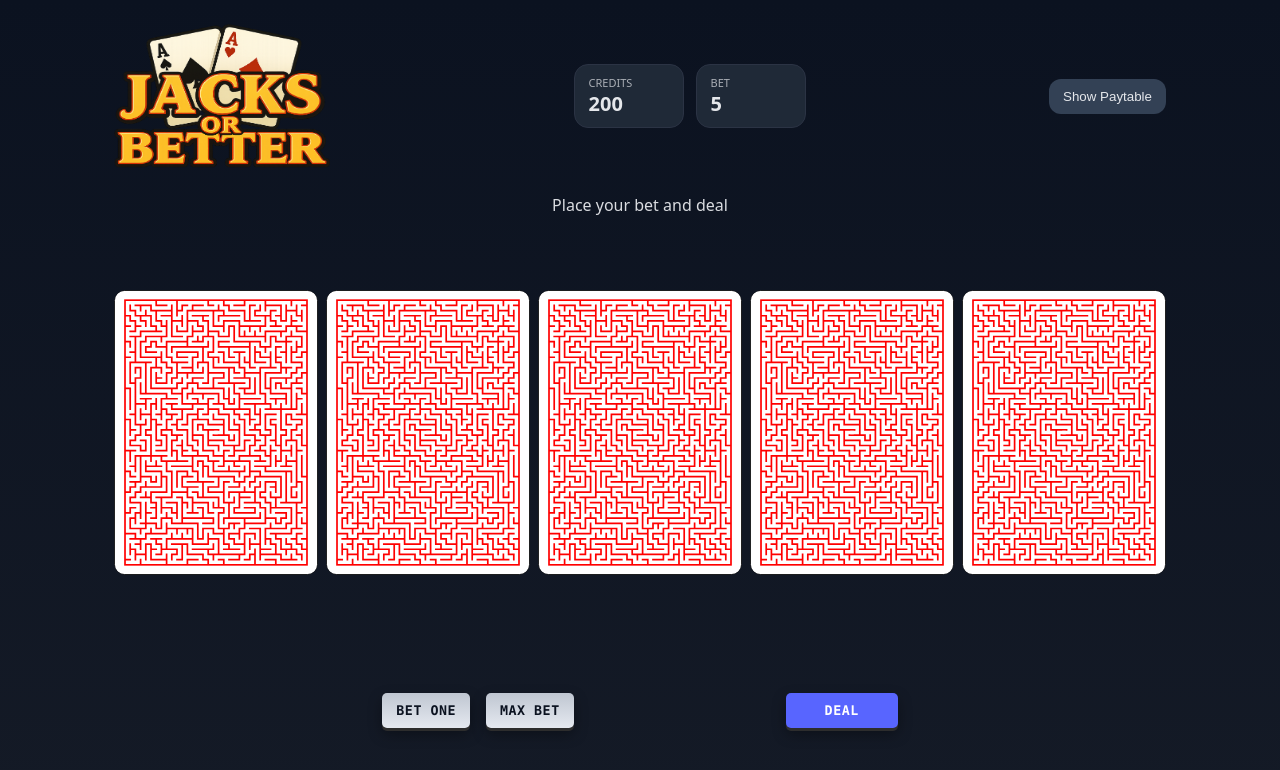
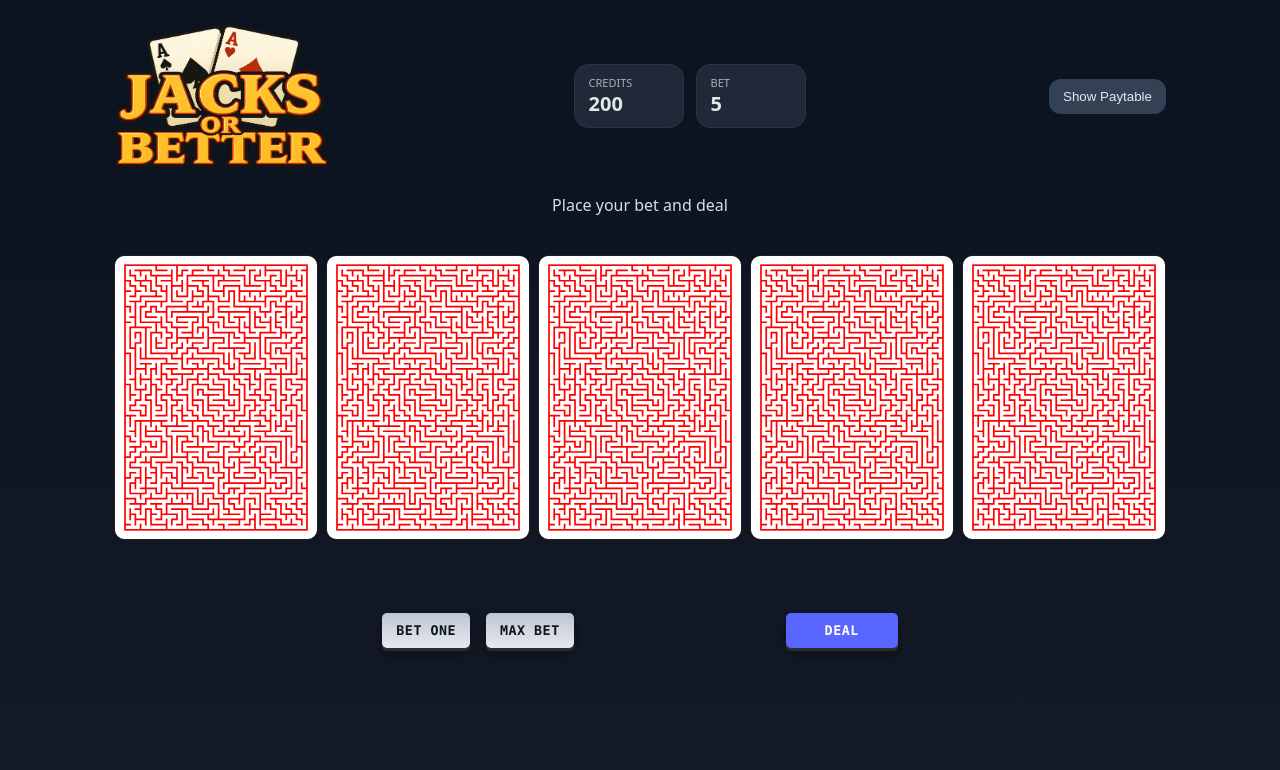
Before and after one commit to mbaturay/Casino-Poker, a React (Vite) app: page / in a window 1280 px wide. Shown: the top 770 px of the page. Built offline with nearby package versions, Linux system fonts and the light colour scheme; a web font is replaced by a local one.

Commit message:
ui(layout): center cards vertically within section.cards; revert playfield centering; add min-height and overflow to avoid cropping

```diff
--- a/src/styles.css
+++ b/src/styles.css
@@ -41,7 +41,7 @@ h1{margin:0;font-size:28px}
 .modal.modal-paytable .pt-col-active{background:var(--pt-red) !important;color:var(--text)}
 .modal.modal-paytable .pt-row-active{outline:2px solid var(--accent)}
 .status{margin:18px 0 16px;padding:8px 0;text-align:center;opacity:.95;animation:statusFade .35s ease}
-.cards{display:flex;justify-content:space-between;gap:0;margin:12px 0 22px;width:100%}
+.cards{display:flex;justify-content:space-between;align-items:center;gap:0;margin:12px 0 22px;width:100%;min-height:calc(var(--card-h) + 60px);overflow:visible}
 /* slide animations */
 .cards.slide-out{animation:cardsSlideOut .35s ease forwards}
 .cards.slide-in{animation:cardsSlideIn .35s ease forwards}
@@ -125,7 +125,7 @@ code{color:#cbd5e1}
 .modal .row .machine-btn{min-width:120px}
 
 /* playfield overlay to center modal above cards */
-.playfield{position:relative;display:flex;align-items:center;justify-content:center;min-height:calc(var(--card-h) + 140px);padding:24px 0;overflow:visible}
+.playfield{position:relative}
 .playfield-overlay{position:absolute;inset:0;background:rgba(0,0,0,.4);display:flex;align-items:center;justify-content:center;padding:10px}
 
 /* Temporarily hide Hold/Cancel buttons (keep in DOM for future use) */
```
